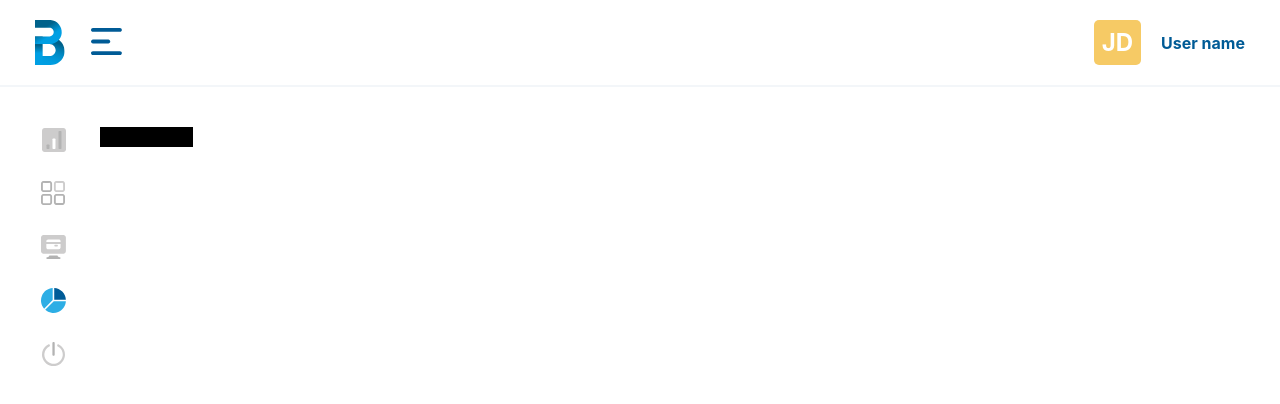
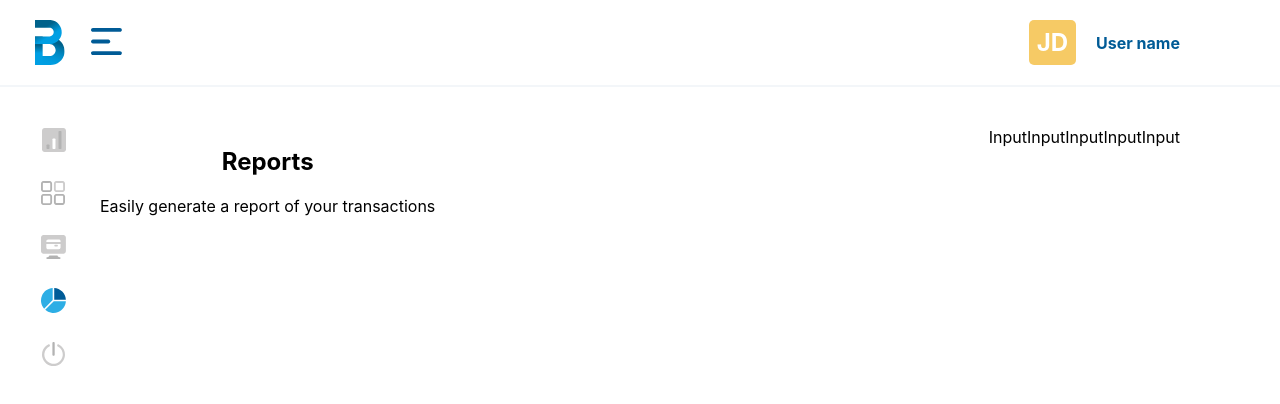
Before and after one commit to THEmmanuel/match-test, a React (Create React App) app: page / in a window 1280 px wide. Shown: the top 404 px of the page. Built offline with nearby package versions, Linux system fonts and the light colour scheme.

Commit message:
update reports page and navbar style

```diff
--- a/src/Pages/Reports/Reports.module.css
+++ b/src/Pages/Reports/Reports.module.css
@@ -1,4 +1,11 @@
 .ReportsPage{
-	background-color: black;
-	margin-left: 100px;
+	margin:0 100px;
+	width: 100%;
 }
+
+.ReportsTopWrapper{
+	display: flex;
+	flex-direction: row;
+	justify-content: space-between;
+	width: 100%;
+}
--- a/src/Pages/Reports/Reports.tsx
+++ b/src/Pages/Reports/Reports.tsx
@@ -4,7 +4,20 @@ import style from './Reports.module.css';
 const ReportsPage = () => {
 	return (
 		<section className={style.ReportsPage}>
-			Report page
+			<div className={style.ReportsTopWrapper}>
+				<div className={style.ReportsInfo}>
+					<h2>Reports</h2>
+					<span>Easily generate a report of your transactions</span>
+				</div>
+
+				<div className={style.ReportsFilterWrapper}>
+					<span>Input</span>
+					<span>Input</span>
+					<span>Input</span>
+					<span>Input</span>
+					<span>Input</span>
+				</div>
+			</div>
 		</section>
 	)
 }
--- a/src/containers/NavBar/NavBar.module.css
+++ b/src/containers/NavBar/NavBar.module.css
@@ -6,7 +6,7 @@
 .NavBarWrapper {
 	display: flex;
 	justify-content: space-between;
-	padding: 20px 35px;
+	padding: 20px 100px 20px 35px;
 }
 
 .NavLogoWrapper {
```
